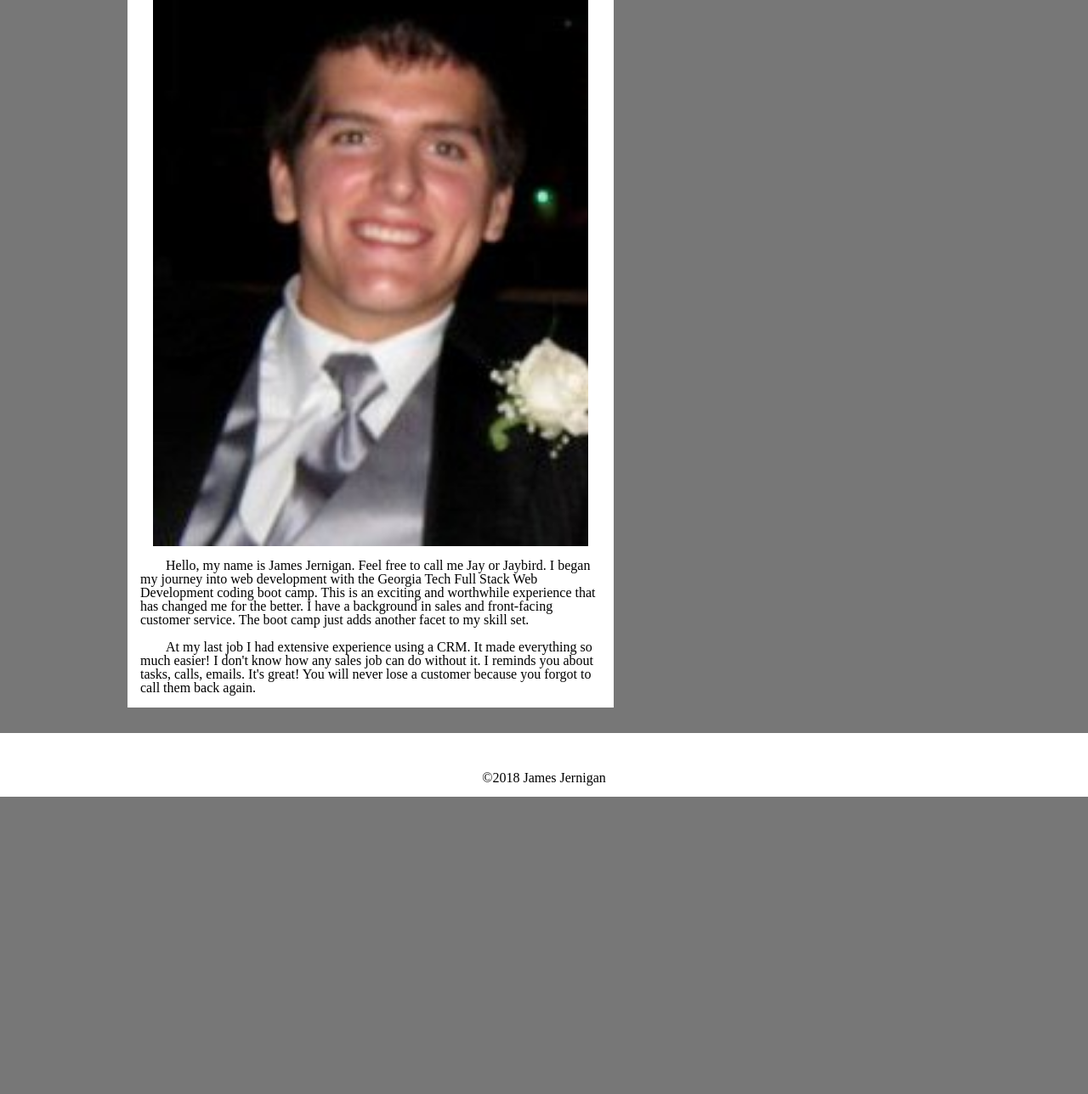
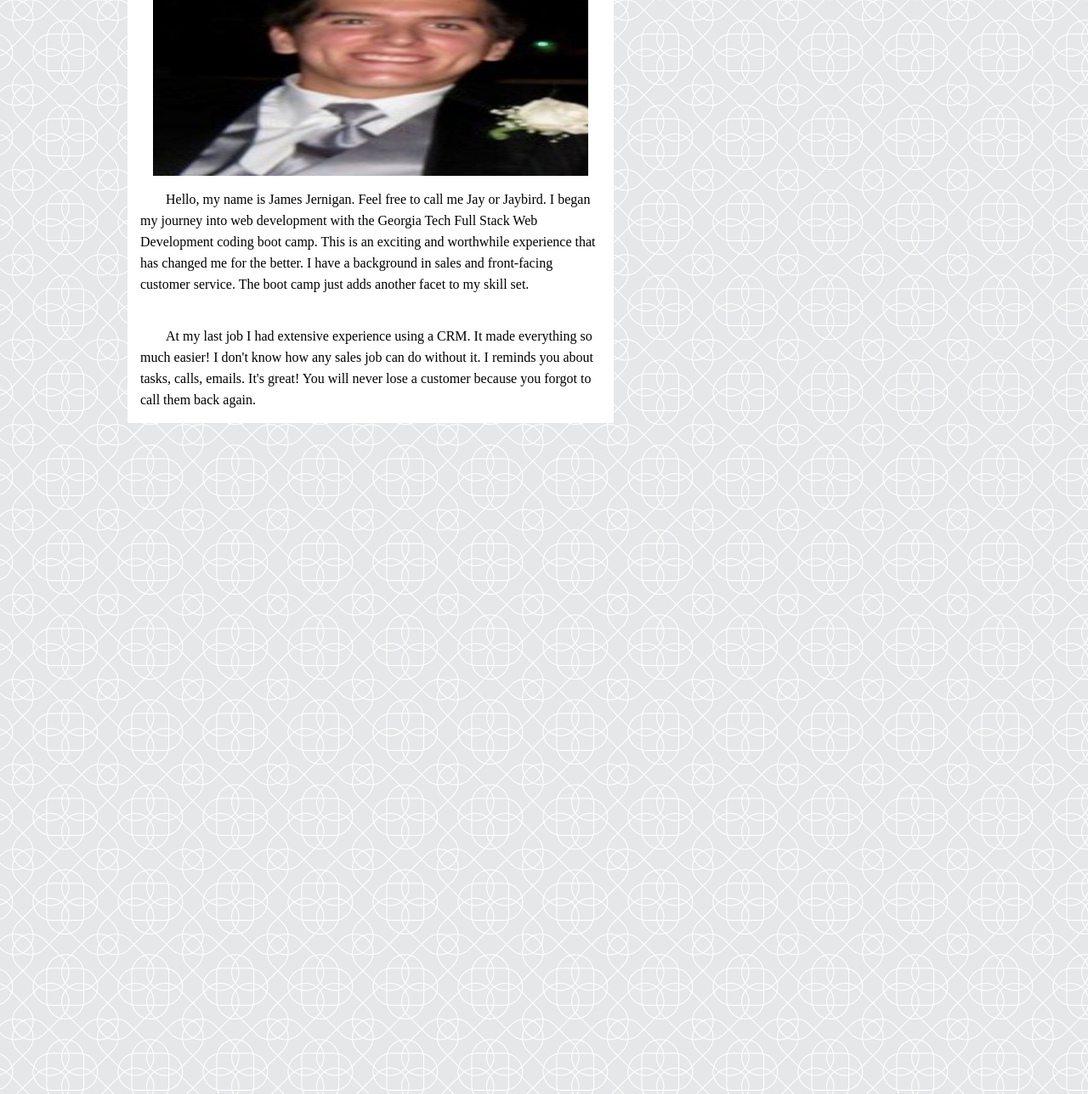
Before and after one commit to Livingnight/Responsive-Portfolio, a plain HTML site: page index.html in a window 1280 px wide. Shown: the part 215-1503 px from the top of the page at 85% size. Before the commit the page ends 1168 px from the top, so only its background shows below. Drawn offline with Linux system fonts and the light colour scheme.

Commit message:
pictures are right size, header links look better, footer is at least not in middle of page

```diff
--- a/assets/css/style.css
+++ b/assets/css/style.css
@@ -14,7 +14,7 @@ html {
     position: relative;
 }
 body {
-    background: #777777;
+    background: #777777 url("../images/intersection.png");
     height: 100%;
     /*position: relative;*/
 }
@@ -38,11 +38,11 @@ body {
 
 }
 .header-links a {
-    /*display: inline;*/
+    display: inline;
     float: right;
     text-align: center;
-    margin-right: 2.5%;
-    margin-left: 2.5%;
+    /*margin-right: 2.5%;*/
+    /*margin-left: 2.5%;*/
     padding-right: 100px;
     text-decoration: none;
 
@@ -68,7 +68,7 @@ body {
 }
 .main-content{
     background: #ffffff;
-    margin: 10px px 0 10px;
+    margin: 10px 0;
 }
 .main-content header{
     font-size: 24px;
@@ -84,8 +84,9 @@ body {
     margin:0;
 }
 .content-container p{
-    /*padding-top: 20px;*/
+    padding-top: 20px;
     text-indent: 30px;
+    line-height: 25px;
 }
 .connect-content{
     background:#ffffff;
@@ -105,22 +106,25 @@ body {
 }
 
 footer {
-    margin-top: 30px;
+    margin-top: 100%;
     padding-top: 100px;
+    border-top: 5px solid #4aaaa5;
     text-align: center;
     height:75px;
-    background: #ffffff;
+    background: #333333;
+    color: #ffffff;
     line-height: 75px;
     position: static;
     bottom: 0;
 
 }
 /* For mobile phones: */
-
-[class*="col-"] {
-    width: 100%;
-}
-@media only screen and (min-width: 681px) {
+/*@media only screen and (max-width:680px) {*/
+    [class*="col-"] {
+        width: 100%;
+    }
+/*}*/
+@media only screen and (min-width: 680px) {
     /* For tablet: */
     .col-1 {width: 8.33%;}
     .col-2 {width: 16.66%;}
@@ -134,12 +138,14 @@ footer {
     .col-10 {width: 83.33%;}
     .col-11 {width: 91.66%;}
     .col-12 {width: 100%;}
+
+
+    .main-container img{
+        height:200px;
+    }
 }
-/*.content-container img{*/
-    /*height:200px;*/
-/*}*/
 
-@media only screen and (min-width: 960px) {
+@media only screen and (min-width: 980px) {
     /* For desktop: */
     .col-m-1 {width: 8.33%;}
     .col-m-2 {width: 16.66%;}
@@ -153,4 +159,8 @@ footer {
     .col-m-10 {width: 83.33%;}
     .col-m-11 {width: 91.66%;}
     .col-m-12 {width: 100%;}
+
+    .main-content img{
+        height: 300px;
+    }
 }
```
